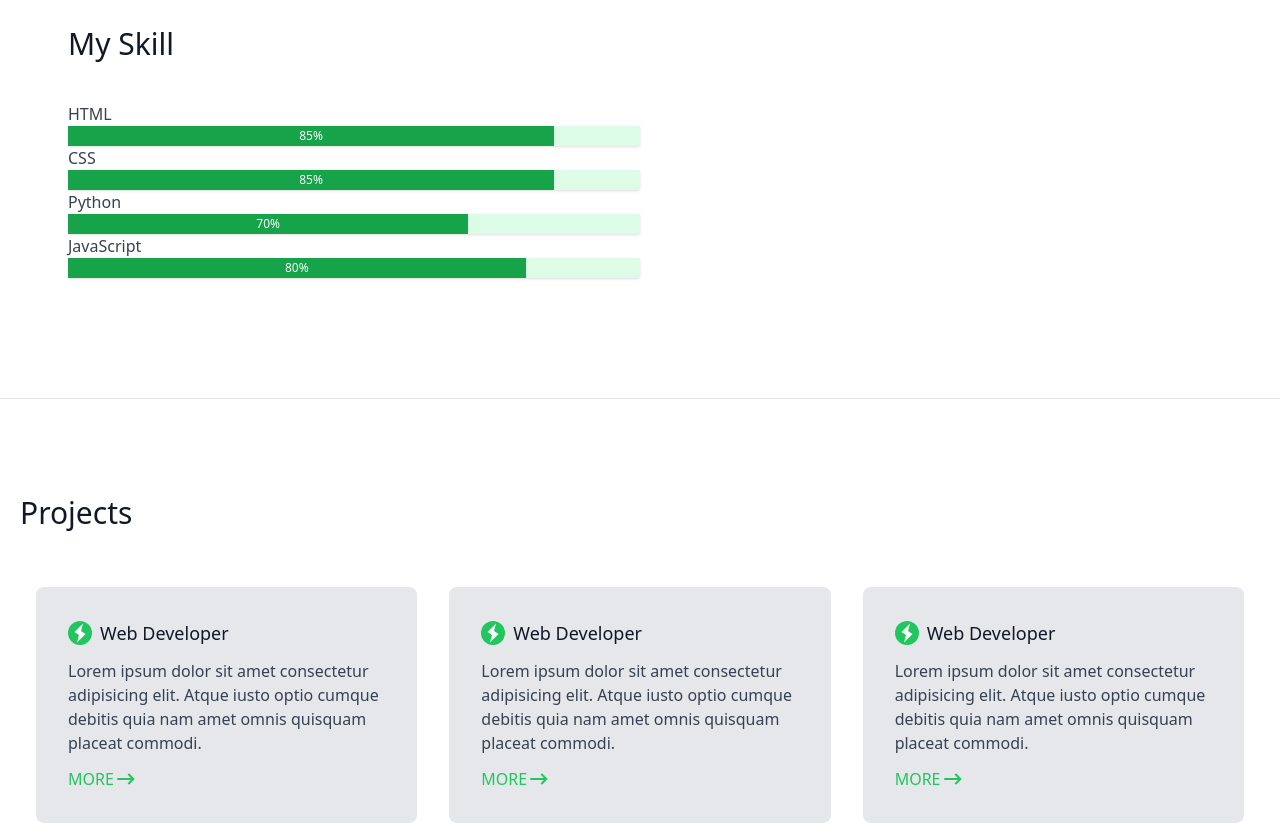
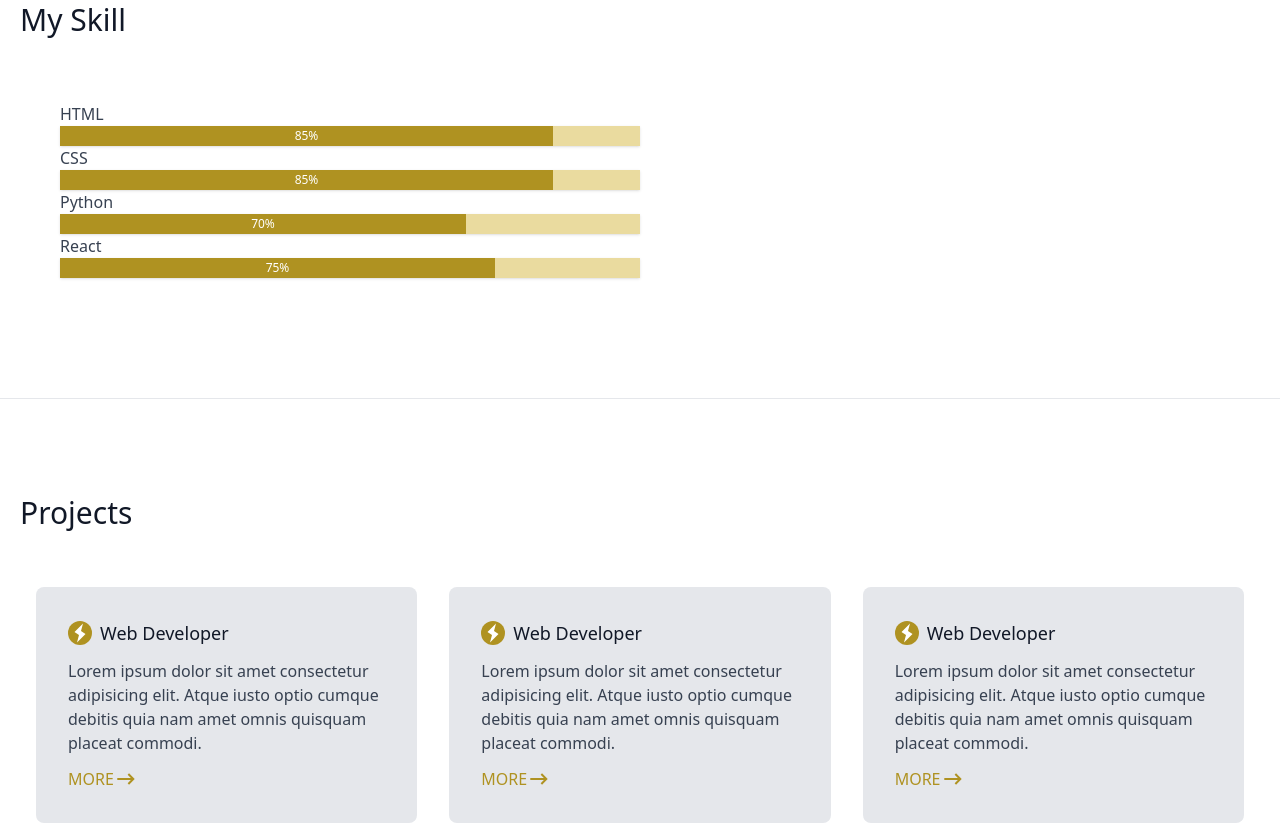
Before and after one commit to mayupaca/mayufolio2, a React (Vite) app: page / in a window 1280 px wide. Shown: the part 960-1784 px from the top of the page. Built offline with nearby package versions, Linux system fonts and the light colour scheme.

Commit message:
changed color

```diff
--- a/src/components/Home.jsx
+++ b/src/components/Home.jsx
@@ -10,14 +10,14 @@ function Home() {
             <br />
             I am Mayu Suzumura
             <br />
-            Web Developer
+            {/* Web Developer */}
           </h1>
           <p className="mb-8 leading-relaxed">
-            Lorem ipsum, dolor sit amet consectetur adipisicing elit.
-            Repellat rerum quisquam vel aperiam! Reiciendis libero itaque
-            natus eum aliquam beatae!
+            Lorem ipsum, dolor sit amet consectetur adipisicing elit. Repellat
+            rerum quisquam vel aperiam! Reiciendis libero itaque natus eum
+            aliquam beatae!
           </p>
-          <button className="text-white bg-green-500 py-2 px-6 border-0 rounded text-lg hover:bg-green-600 duration-300">
+          <button className="text-white bg-[#AF9221] py-2 px-6 border-0 rounded text-lg hover:opacity-70 duration-300">
             Contact
           </button>
         </div>
@@ -27,6 +27,6 @@ function Home() {
       </div>
     </section>
   );
-};
+}
 
 export default Home;
--- a/src/components/Navbar.jsx
+++ b/src/components/Navbar.jsx
@@ -1,5 +1,5 @@
 import React from "react";
-import { Link } from "react-scroll"
+import { Link } from "react-scroll";
 
 function Navbar() {
   return (
@@ -9,22 +9,42 @@ function Navbar() {
           <span className="text-xl ml-3">mayufolio</span>
         </a>
         <nav className="md:ml-auto text-base">
-          <Link to="home" smooth={true} duration={500} className="mr-5 hover:text-blue-400 duration-300">
+          <Link
+            to="home"
+            smooth={true}
+            duration={500}
+            className="mr-5 hover:text-custom-gold duration-300"
+          >
             HOME
           </Link>
-          <Link to="skill" smooth={true} duration={500} className="mr-5 hover:text-blue-400 duration-300">
+          <Link
+            to="skill"
+            smooth={true}
+            duration={500}
+            className="mr-5 hover:text-custom-gold duration-300"
+          >
             SKILLS
           </Link>
-          <Link to="project" smooth={true} duration={500} className="mr-5 hover:text-blue-400 duration-300">
+          <Link
+            to="project"
+            smooth={true}
+            duration={500}
+            className="mr-5 hover:text-custom-gold duration-300"
+          >
             PROJECTS
           </Link>
-          <Link to="about" smooth={true} duration={500} className="hover:text-blue-400 duration-300">
+          <Link
+            to="about"
+            smooth={true}
+            duration={500}
+            className="hover:text-custom-gold duration-300"
+          >
             ABOUT
           </Link>
         </nav>
       </div>
     </header>
   );
-};
+}
 
 export default Navbar;
--- a/src/components/Project.jsx
+++ b/src/components/Project.jsx
@@ -11,7 +11,7 @@ function Project() {
           <div className="md:w-1/3 p-4">
             <div className="bg-gray-200 rounded-lg p-8">
               <div className="flex items-center mb-3">
-                <div className="bg-green-500 text-white rounded-full">
+                <div className="bg-[#AF9221] text-white rounded-full">
                   <svg
                     width="24"
                     height="24"
@@ -35,7 +35,7 @@ function Project() {
                   iusto optio cumque debitis quia nam amet omnis quisquam
                   placeat commodi.
                 </p>
-                <a href="#" className="flex mt-3 text-green-500 items-center">
+                <a href="#" className="flex mt-3 text-custom-gold items-center">
                   MORE
                   <svg
                     width="24"
@@ -56,7 +56,7 @@ function Project() {
           <div className="md:w-1/3 p-4">
             <div className="bg-gray-200 rounded-lg p-8">
               <div className="flex items-center mb-3">
-                <div className="bg-green-500 text-white rounded-full">
+                <div className="bg-[#AF9221] text-white rounded-full">
                   <svg
                     width="24"
                     height="24"
@@ -80,7 +80,7 @@ function Project() {
                   iusto optio cumque debitis quia nam amet omnis quisquam
                   placeat commodi.
                 </p>
-                <a href="#" className="flex mt-3 text-green-500 items-center">
+                <a href="#" className="flex mt-3 text-custom-gold items-center">
                   MORE
                   <svg
                     width="24"
@@ -101,7 +101,7 @@ function Project() {
           <div className="md:w-1/3 p-4">
             <div className="bg-gray-200 rounded-lg p-8">
               <div className="flex items-center mb-3">
-                <div className="bg-green-500 text-white rounded-full">
+                <div className="bg-[#AF9221] text-white rounded-full">
                   <svg
                     width="24"
                     height="24"
@@ -125,7 +125,7 @@ function Project() {
                   iusto optio cumque debitis quia nam amet omnis quisquam
                   placeat commodi.
                 </p>
-                <a href="#" className="flex mt-3 text-green-500 items-center">
+                <a href="#" className="flex mt-3 text-custom-gold items-center">
                   MORE
                   <svg
                     width="24"
--- a/src/components/Skill.jsx
+++ b/src/components/Skill.jsx
@@ -3,56 +3,55 @@ import React from "react";
 function Skill() {
   return (
     <section id="skill" className="text-gray-700 border-t border-gray-200">
-      <div className="flex container px-5 py-24 mx-auto flex-wrap">
+      <div className="container px-5 py-24 mx-auto">
         {/* <div className="mb-10 lg:mb-0 w-full lg:w-1/2 flex justify-center">
           <img src="./img/takachiho.jpg" alt="" className="rounded" />
         </div> */}
-        <div className="lg:pl-12 lg:py-6 w-full lg:w-1/2">
+
         <h1 className="text-2xl sm:text-3xl font-medium text-gray-900 mb-10 text-center lg:text-left">
           My Skill
         </h1>
-          <div>
+        <div className="lg:pl-10 lg:py-6 w-full lg:w-1/2">
           <h2>HTML</h2>
-                <div className="shadow bg-green-100">
+          <div className="shadow bg-[#eadb9f]">
             <div
-                    className="bg-green-600 text-xs leading-none py-1 text-center text-white"
+              className="bg-[#AF9221] text-xs leading-none py-1 text-center text-white"
               style={{ width: "85%" }}
             >
               85%
             </div>
           </div>
           <h2>CSS</h2>
-                <div className="shadow bg-green-100">
+          <div className="shadow bg-[#eadb9f]">
             <div
-                    className="bg-green-600 text-xs leading-none py-1 text-center text-white"
+              className="bg-[#AF9221] text-xs leading-none py-1 text-center text-white"
               style={{ width: "85%" }}
             >
               85%
             </div>
           </div>
           <h2>Python</h2>
-                <div className="shadow bg-green-100">
+          <div className="shadow bg-[#eadb9f]">
             <div
-                    className="bg-green-600 text-xs leading-none py-1 text-center text-white"
+              className="bg-[#AF9221] text-xs leading-none py-1 text-center text-white"
               style={{ width: "70%" }}
             >
               70%
             </div>
           </div>
-                <h2>JavaScript</h2>
-                <div className="shadow bg-green-100">
+          <h2>React</h2>
+          <div className="shadow bg-[#eadb9f] ">
             <div
-                    className="bg-green-600 text-xs leading-none py-1 text-center text-white"
-                    style={{ width: "80%" }}
+              className="bg-[#AF9221] text-xs leading-none py-1 text-center text-white"
+              style={{ width: "75%" }}
             >
-                    80%
-                  </div>
+              75%
             </div>
           </div>
         </div>
       </div>
     </section>
   );
-};
+}
 
 export default Skill;
--- a/tailwind.config.js
+++ b/tailwind.config.js
@@ -6,7 +6,11 @@ export default {
     "./src/**/*.{js,ts,jsx,tsx}",
   ],
   theme: {
-    extend: {},
+    extend: {
+      colors: {
+        'custom-gold': '#AF9221',
+      },
+    },
   },
   plugins: [],
 }
```
Lines whose indentation alone changed are shown as unchanged.
